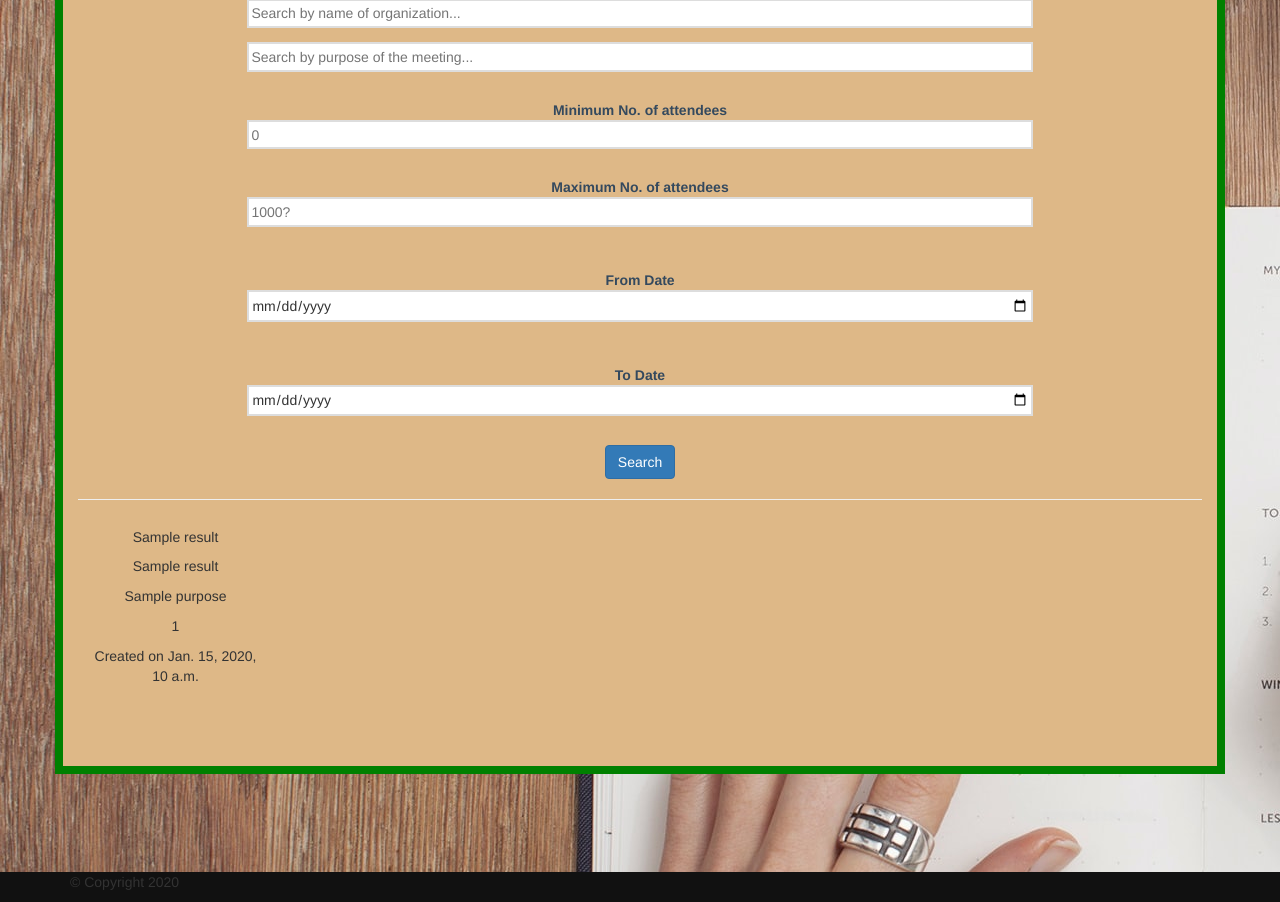
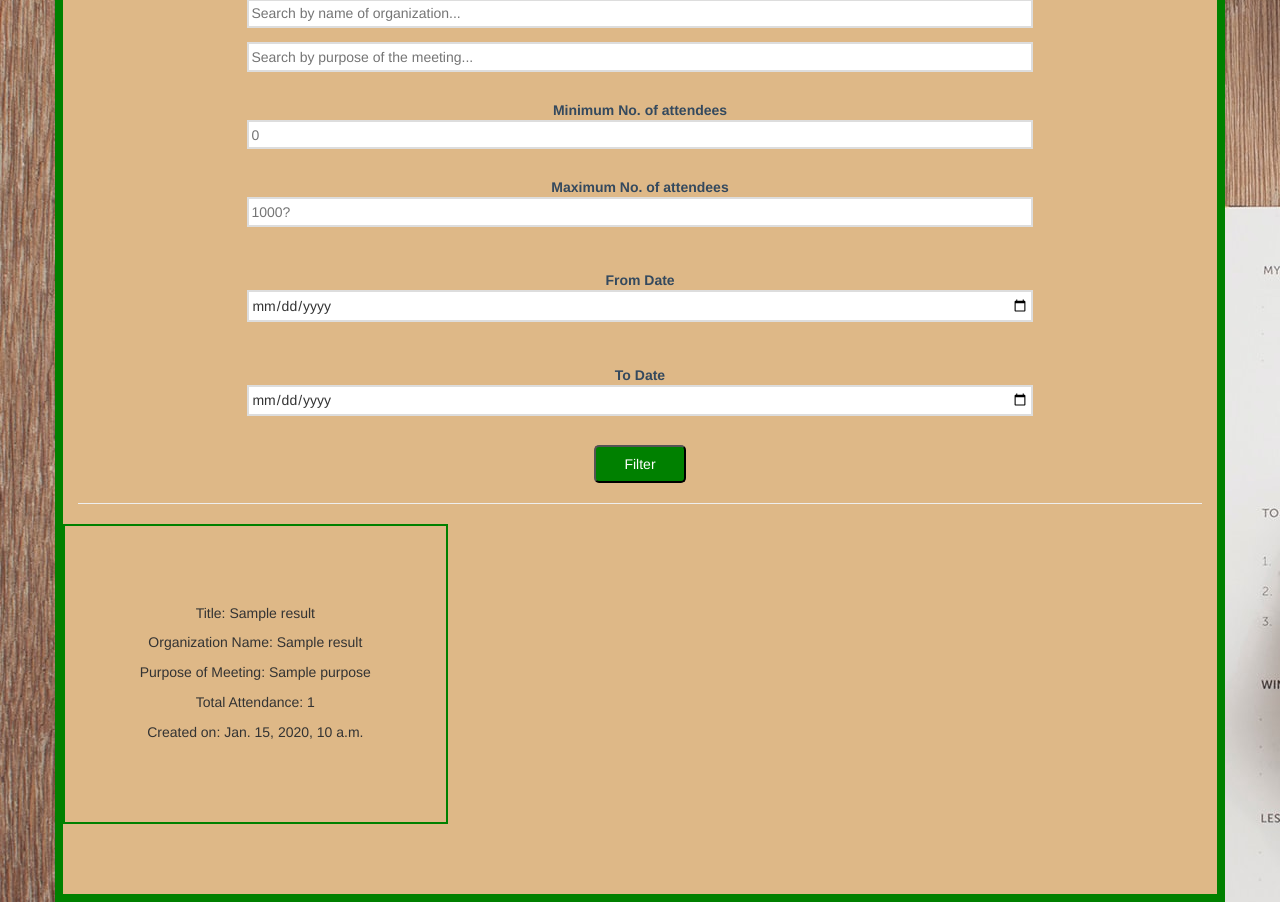
Before and after one commit to jonathankamau/note-taking-app, a Django app: template app/template/filter_results.html in a window 1280 px wide. Shown: the part 303-1205 px from the top of the page. Run offline with Django 3.2, Linux system fonts and the light colour scheme; the template is opened without the code that fills it: most values are stand-ins (such as "Sample title", 1, 10 or a date in 2020); some libraries are stand-ins or nearby versions.

Commit message:
[Feature] update filter results UI

```diff
--- a/app/template/filter_results.html
+++ b/app/template/filter_results.html
@@ -41,22 +41,21 @@
                 <label for="ToDate">To Date</label><br>
                 <input type="date" id="ToDate" name="to_date">
           </div>
-    <button type="submit" class="btn btn-primary">Search</button>
+    <button type="submit" class="pure-button pure-button-primary">Filter</button>
     </fieldset>
     </form>
 <hr>
-<div class="container">
 <div class="row col-md-20">
 {% if filter_results %}
     {% for result in filter_results %}
-        <div class="col-md-2">
+        <div class="col-md-4 card-border">
             <div class="card mb-2">
                 <div class="card-body">
-                    <h5 class="card-title">{{ result.title }}</h5>
-                    <p class="card-text">{{ result.org_name }}</p>
-                    <p class="card-text">{{ result.purpose }}</p>
-                    <p class="card-text">{{ result.total_attendance }}</p>
-                    <p class="card-text">Created on {{ result.date_created }}</p>
+                    <h5 class="card-title">Title: {{ result.title }}</h5>
+                    <p class="card-text">Organization Name: {{ result.org_name }}</p>
+                    <p class="card-text">Purpose of Meeting: {{ result.purpose }}</p>
+                    <p class="card-text">Total Attendance: {{ result.total_attendance }}</p>
+                    <p class="card-text">Created on: {{ result.date_created }}</p>
                 </div>
             </div>
         </div>
```
